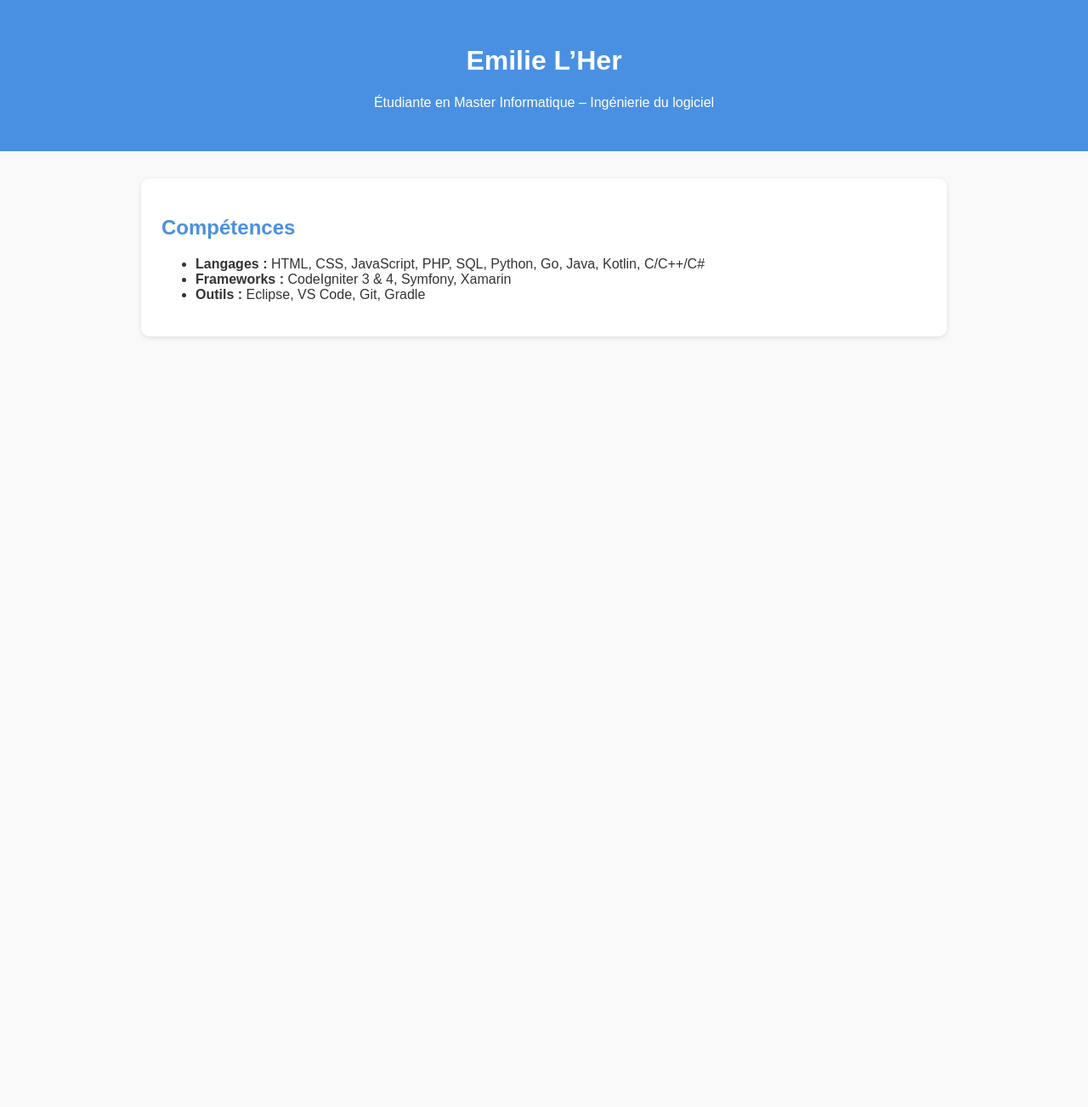
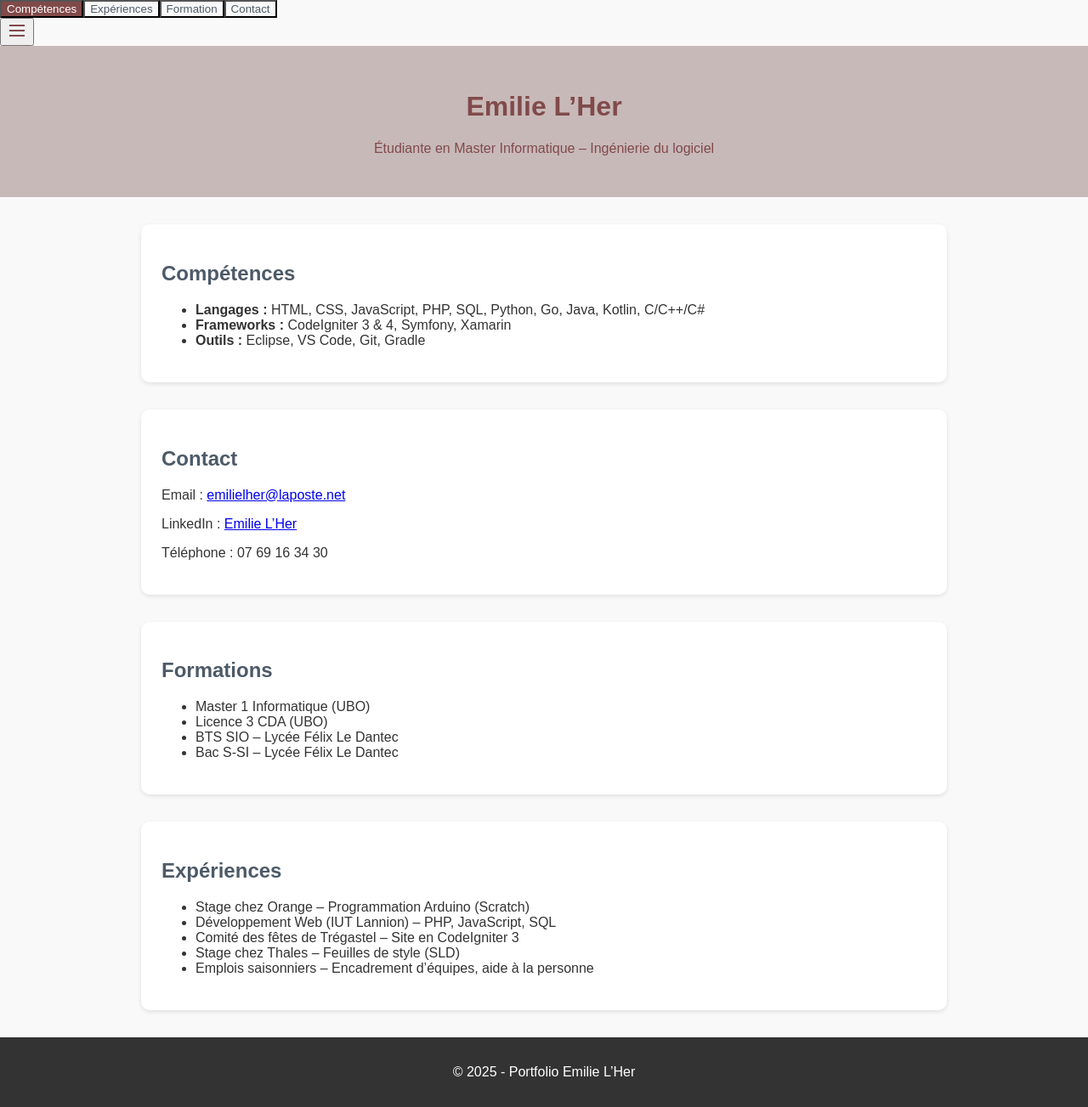
Before and after one commit to Emilie-lher/portfolio, a React (Create React App) app in the folder protfolio-emilie/: page / in a window 1280 px wide. Shown: the whole page at 85% size. Before the commit the page ends 800 px from the top, so only its background shows below. Built offline with nearby package versions, Linux system fonts and the light colour scheme.

Commit message:
création des section

```diff
--- a/protfolio-emilie/package.json
+++ b/protfolio-emilie/package.json
@@ -7,6 +7,7 @@
     "@testing-library/jest-dom": "^6.8.0",
     "@testing-library/react": "^16.3.0",
     "@testing-library/user-event": "^13.5.0",
+    "lucide-react": "^0.544.0",
     "react": "^19.1.1",
     "react-dom": "^19.1.1",
     "react-scripts": "5.0.1",
--- a/protfolio-emilie/src/App.css
+++ b/protfolio-emilie/src/App.css
@@ -6,8 +6,8 @@ body {
 }
 
 header {
-  background: #4a90e2;
-  color: white;
+  background: #c8b9b9;
+  color: rgb(129, 74, 74);
   text-align: center;
   padding: 2rem;
 }
@@ -22,7 +22,7 @@ section {
 }
 
 h2 {
-  color: #4a90e2;
+  color: #4d5a68;
 }
 
 footer {
--- a/protfolio-emilie/src/App.js
+++ b/protfolio-emilie/src/App.js
@@ -1,14 +1,25 @@
 import React from "react";
 import Header from "./components/Header";
+import Navigation from "./components/Navigation";
 import Competences from "./components/Competences";
+import Contact from "./components/Contact";
+import Formations from "./components/Formation";
+import Experiences from "./components/Experiences";
+import Footer from "./components/Footer";
 
 import "./App.css";
 
 function App() {
   return (
     <div className="App">
+      <Navigation/>
       <Header />
       <Competences />
+      <Contact />
+      <Formations />
+      <Experiences />
+      <Footer />
+
 
     </div>
   );
--- a/protfolio-emilie/src/components/Competences.js
+++ b/protfolio-emilie/src/components/Competences.js
@@ -2,9 +2,9 @@ import React from "react";
 
 function Competences() {
   return (
-    <section>
+    <section id="competences">
       <h2>Compétences</h2>
-      <ul>
+      <ul className="competences-list">
         <li><strong>Langages :</strong> HTML, CSS, JavaScript, PHP, SQL, Python, Go, Java, Kotlin, C/C++/C#</li>
         <li><strong>Frameworks :</strong> CodeIgniter 3 & 4, Symfony, Xamarin</li>
         <li><strong>Outils :</strong> Eclipse, VS Code, Git, Gradle</li>
--- /dev/null
+++ b/protfolio-emilie/src/components/Contact.js
@@ -0,0 +1,14 @@
+import React from "react";
+
+function Contact() {
+  return (
+    <section>
+      <h2>Contact</h2>
+      <p>Email : <a href="mailto:emilielher@laposte.net">emilielher@laposte.net</a></p>
+      <p>LinkedIn : <a href="https://www.linkedin.com/in/emilie-lher" target="_blank" rel="noreferrer">Emilie L’Her</a></p>
+      <p>Téléphone : 07 69 16 34 30</p>
+    </section>
+  );
+}
+
+export default Contact;
--- /dev/null
+++ b/protfolio-emilie/src/components/Experiences.js
@@ -0,0 +1,18 @@
+import React from "react";
+
+function Experiences() {
+  return (
+    <section>
+      <h2>Expériences</h2>
+      <ul>
+        <li>Stage chez Orange – Programmation Arduino (Scratch)</li>
+        <li>Développement Web (IUT Lannion) – PHP, JavaScript, SQL</li>
+        <li>Comité des fêtes de Trégastel – Site en CodeIgniter 3</li>
+        <li>Stage chez Thales – Feuilles de style (SLD)</li>
+        <li>Emplois saisonniers – Encadrement d’équipes, aide à la personne</li>
+      </ul>
+    </section>
+  );
+}
+
+export default Experiences;
--- /dev/null
+++ b/protfolio-emilie/src/components/Footer.js
@@ -0,0 +1,11 @@
+import React from "react";
+
+function Footer() {
+  return (
+    <footer>
+      <p>© 2025 - Portfolio Emilie L’Her</p>
+    </footer>
+  );
+}
+
+export default Footer;
--- /dev/null
+++ b/protfolio-emilie/src/components/Formation.js
@@ -0,0 +1,17 @@
+import React from "react";
+
+function Formations() {
+  return (
+    <section>
+      <h2>Formations</h2>
+      <ul>
+        <li>Master 1 Informatique (UBO)</li>
+        <li>Licence 3 CDA (UBO)</li>
+        <li>BTS SIO – Lycée Félix Le Dantec</li>
+        <li>Bac S-SI – Lycée Félix Le Dantec</li>
+      </ul>
+    </section>
+  );
+}
+
+export default Formations;
--- /dev/null
+++ b/protfolio-emilie/src/components/Navigation.js
@@ -0,0 +1,137 @@
+import React, { useState, useEffect } from 'react';
+
+const Navigation = () => {
+  const [activeSection, setActiveSection] = useState('competences');
+  const [isMenuOpen, setIsMenuOpen] = useState(false);
+  const [isScrolled, setIsScrolled] = useState(false);
+
+  const sections = [
+    { id: 'competences', label: 'Compétences' },
+    { id: 'experiences', label: 'Expériences' },
+    { id: 'formation', label: 'Formation' },
+    { id: 'contact', label: 'Contact' }
+  ];
+
+  useEffect(() => {
+    const handleScroll = () => {
+      setIsScrolled(window.scrollY > 50);
+
+      const scrollPosition = window.scrollY + 150;
+
+      const sectionIds = [
+        { id: 'competences' },
+        { id: 'experiences' },
+        { id: 'formation' },
+        { id: 'contact' }
+      ];
+
+      for (const section of sectionIds) {
+        const element = document.getElementById(section.id);
+        if (element) {
+          const { offsetTop, offsetHeight } = element;
+          if (scrollPosition >= offsetTop && scrollPosition < offsetTop + offsetHeight) {
+            setActiveSection(section.id);
+            break;
+          }
+        }
+      }
+    };
+
+    window.addEventListener('scroll', handleScroll);
+    return () => window.removeEventListener('scroll', handleScroll);
+  }, []);
+
+  const scrollToSection = (sectionId) => {
+    const element = document.getElementById(sectionId);
+    if (element) {
+      const offsetTop = element.offsetTop - 80;
+      window.scrollTo({
+        top: offsetTop,
+        behavior: 'smooth'
+      });
+    }
+    setIsMenuOpen(false);
+  };
+
+  return (
+    <nav className={`fixed top-0 left-0 right-0 z-50 transition-all duration-300 ${
+      isScrolled ? 'bg-white shadow-lg' : 'bg-white/90'
+    }`}>
+      <div className="max-w-6xl mx-auto px-4 sm:px-6 lg:px-8">
+        <div className="flex items-center justify-between h-16">
+
+
+          {/* Desktop Navigation */}
+          <div className="hidden md:block">
+            <div className="flex items-center space-x-2">
+              {sections.map((section) => (
+                <button
+                  key={section.id}
+                  onClick={() => scrollToSection(section.id)}
+                  className={`px-4 py-2 rounded-lg text-sm font-medium transition-all duration-300 ${
+                    activeSection === section.id
+                      ? 'text-white shadow-md'
+                      : 'hover:bg-gray-100'
+                  }`}
+                  style={{
+                    backgroundColor: activeSection === section.id ? '#814a4a' : 'transparent',
+                    color: activeSection === section.id ? 'white' : '#4d5a68'
+                  }}
+                >
+                  {section.label}
+                </button>
+              ))}
+            </div>
+          </div>
+
+          {/* Mobile menu button */}
+          <div className="md:hidden">
+            <button
+              onClick={() => setIsMenuOpen(!isMenuOpen)}
+              className="p-2"
+              style={{ color: '#814a4a' }}
+            >
+              {isMenuOpen ? (
+                <svg width="24" height="24" viewBox="0 0 24 24" fill="none" stroke="currentColor" strokeWidth="2">
+                  <line x1="18" y1="6" x2="6" y2="18"></line>
+                  <line x1="6" y1="6" x2="18" y2="18"></line>
+                </svg>
+              ) : (
+                <svg width="24" height="24" viewBox="0 0 24 24" fill="none" stroke="currentColor" strokeWidth="2">
+                  <line x1="3" y1="12" x2="21" y2="12"></line>
+                  <line x1="3" y1="6" x2="21" y2="6"></line>
+                  <line x1="3" y1="18" x2="21" y2="18"></line>
+                </svg>
+              )}
+            </button>
+          </div>
+        </div>
+      </div>
+
+      {/* Mobile Navigation */}
+      {isMenuOpen && (
+        <div className="md:hidden bg-white border-t border-gray-200">
+          <div className="px-2 pt-2 pb-3 space-y-1">
+            {sections.map((section) => (
+              <button
+                key={section.id}
+                onClick={() => scrollToSection(section.id)}
+                className={`block w-full text-left px-3 py-2 rounded-md text-base font-medium transition-colors ${
+                  activeSection === section.id ? 'text-white' : ''
+                }`}
+                style={{
+                  backgroundColor: activeSection === section.id ? '#814a4a' : 'transparent',
+                  color: activeSection === section.id ? 'white' : '#4d5a68'
+                }}
+              >
+                {section.label}
+              </button>
+            ))}
+          </div>
+        </div>
+      )}
+    </nav>
+  );
+};
+
+export default Navigation;
```
Also changed, not shown: 1 other file (tests, documents, lock files or other folders).
